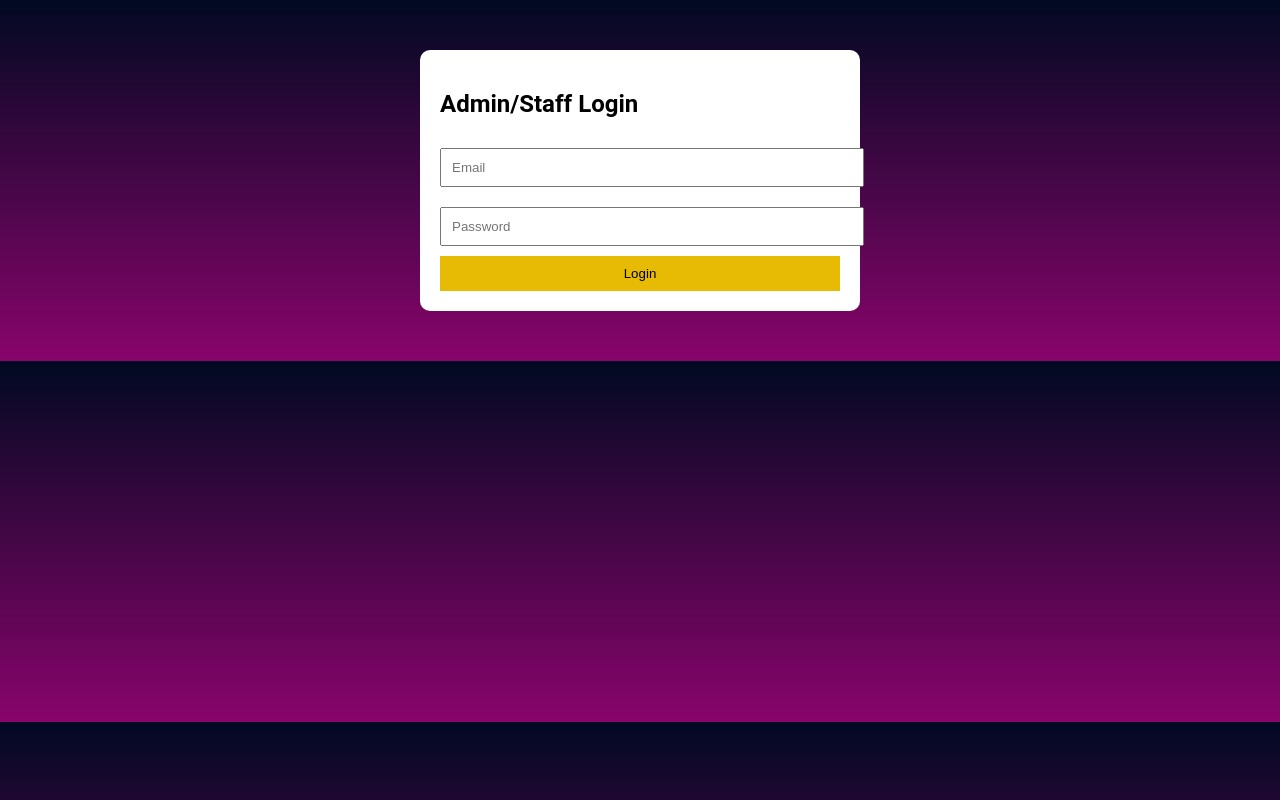
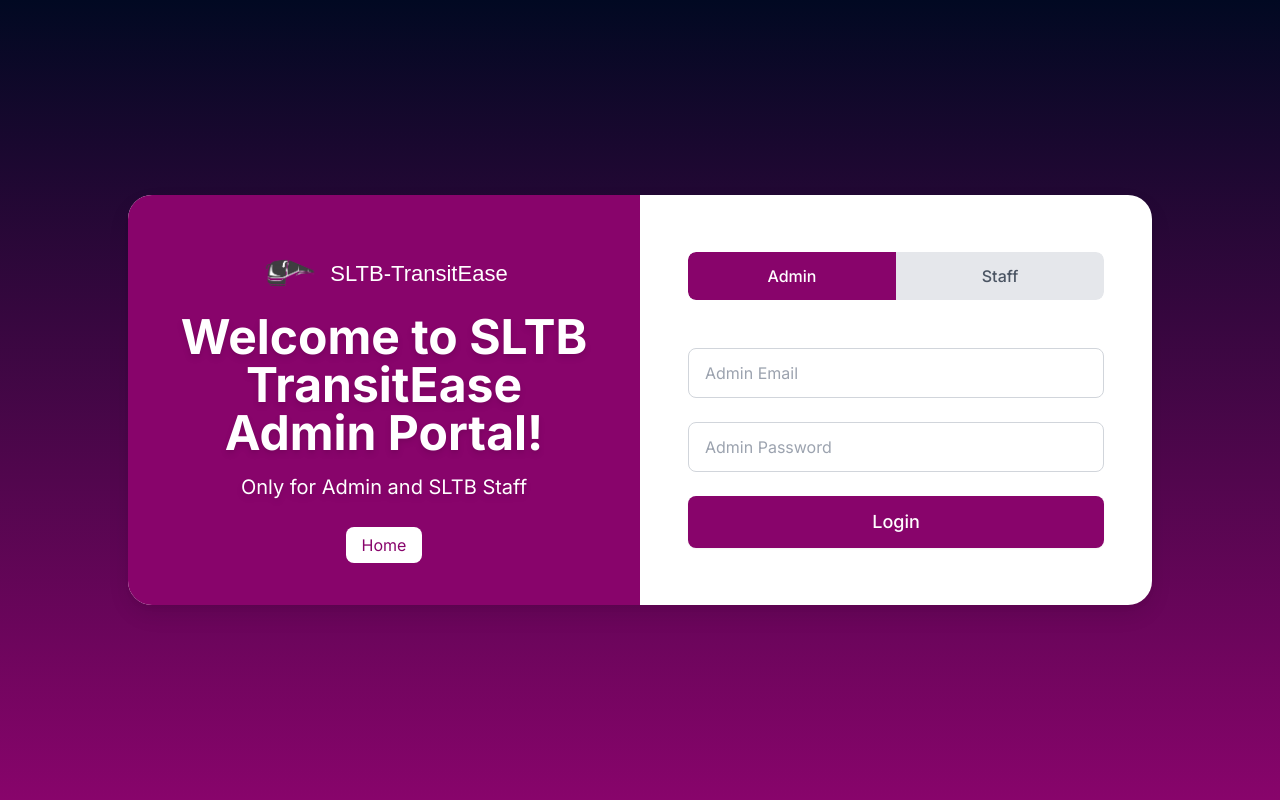
Before and after one commit to Piumalhk/SLTB-TransitEase, a PHP site: page /login.php in a window 1280 px wide. Run offline with PHP 8.4, Linux system fonts and the light colour scheme; some libraries are stand-ins or nearby versions.

Commit message:
Add styles to login form

```diff
--- a/src/admin/login.php
+++ b/src/admin/login.php
@@ -5,11 +5,12 @@ session_start();
 if ($_SERVER['REQUEST_METHOD'] === 'POST') {
     $email = $conn->real_escape_string($_POST['email']);
     $password = $conn->real_escape_string($_POST['password']);
+    $role = $conn->real_escape_string($_POST['role']); // Admin or Staff
 
-    $sql = "SELECT id, role, password_hash FROM users WHERE email = '$email'";
+    $sql = "SELECT id, role, password_hash FROM users WHERE email = '$email' AND role = '$role'";
     $result = $conn->query($sql);
     if ($result && $row = $result->fetch_assoc()) {
-        if (hash('sha256', $password) === $row['password_hash']) { // Assuming SHA-256 hashing
+        if (hash('sha256', $password) === $row['password_hash']) { // SHA-256 check
             $_SESSION['user_id'] = $row['id'];
             $_SESSION['role'] = $row['role'];
             header('Location: dashboard.php');
@@ -26,23 +27,133 @@ $conn->close();
 <html lang="en">
 <head>
     <meta charset="UTF-8">
-    <title>Admin Login</title>
-    <link rel="stylesheet" href="../../assets/css/main.css"> <!-- Adjust path -->
+    <title>Admin/Staff Login</title>
+    <script src="https://cdn.tailwindcss.com"></script>
+    <link rel="preconnect" href="https://fonts.googleapis.com">
+    <link rel="preconnect" href="https://fonts.gstatic.com" crossorigin>
+    <link href="https://fonts.googleapis.com/css2?family=Inter:wght@400;500;600;700&display=swap" rel="stylesheet">
+    <link rel="stylesheet" href="../assets/css/fonts.css">
     <style>
-        .login-container { max-width: 400px; margin: 50px auto; padding: 20px; background: #fff; border-radius: 10px; }
-        input { width: 100%; padding: 10px; margin: 10px 0; }
-        button { background: #e7ba04; color: black; padding: 10px; width: 100%; border: none; }
+        body {
+            font-family: 'Inter', sans-serif;
+            background: linear-gradient(to bottom, #010922, #88046B);;
+        }
+        .login-card-container {
+            box-shadow: 0 10px 25px -3px rgba(0, 0, 0, 0.1),
+                        0 4px 6px -2px rgba(0, 0, 0, 0.05);
+        }
+        .toggle-btn {
+            background-color: #e5e7eb;
+            color: #4b5563;
+        }
+        .toggle-btn.active {
+            background-color: #88046B;
+            color: white;
+            box-shadow: 0 4px 6px -1px rgba(0, 0, 0, 0.1),
+
+            0 2px 4px -1px rgba(0, 0, 0, 0.06);
+        }
+        .logo {
+    display: flex;
+    align-items: center;
+    margin-bottom: 10px;
+        }
+
+        .logo img {
+            height: 60px;
+            margin-right: 10px;
+        }
+
+        .logo-text {
+            font-family: 'Righteous', sans-serif;
+            color: white;
+            font-weight: 500;
+            font-size: 22px;
+        }
     </style>
 </head>
-<body>
-    <div class="login-container">
-        <h2>Admin/Staff Login</h2>
-        <?php if (isset($error)): ?><p style="color: red;"><?php echo $error; ?></p><?php endif; ?>
-        <form method="POST">
-            <input type="email" name="email" placeholder="Email" required>
-            <input type="password" name="password" placeholder="Password" required>
-            <button type="submit">Login</button>
-        </form>
+<body class="bg-gray flex items-center justify-center min-h-screen">
+
+    <div class="login-card-container flex flex-col md:flex-row w-full max-w-5xl bg-white rounded-3xl overflow-hidden m-4">
+
+        <!-- Left banner -->
+        <div class="relative flex-1 bg-[#88046B] text-white p-8 md:p-12 flex flex-col justify-center items-center text-center">
+            <div class="logo">
+        <img src="../assest/Bus-logo-temokate-on-transparent-background-PNG-removebg-preview.png" alt="Bus Logo">
+        <div class="logo-text">SLTB-Transit<span>Ease</span></div>
     </div>
+            <h1 class="text-4xl md:text-5xl font-extrabold mb-4 drop-shadow-md">
+                Welcome to SLTB TransitEase Admin Portal!
+            </h1>
+            <p class="text-lg md:text-xl max-w-xs mb-8 drop-shadow-md">Only for Admin and SLTB Staff</p>
+            <div>
+                <a href="../public/index.php" class="bg-white text-[#88046B] py-2 px-4 rounded-lg">Home</a>
+            </div>
+        </div>
+
+        <!-- Right side - Login form -->
+        <div class="flex-1 p-8 md:p-12 flex flex-col justify-center">
+
+            <!-- Error -->
+            <?php if (isset($error)): ?>
+                <p class="text-red-500 mb-4"><?php echo $error; ?></p>
+            <?php endif; ?>
+
+            <!-- Toggle buttons -->
+            <div class="flex rounded-lg overflow-hidden mb-6">
+                <button id="admin-btn" class="flex-1 py-3 px-4 text-center font-medium rounded-l-lg toggle-btn active" onclick="showForm('admin')">Admin</button>
+                <button id="staff-btn" class="flex-1 py-3 px-4 text-center font-medium rounded-r-lg toggle-btn" onclick="showForm('staff')">Staff</button>
+            </div>
+
+            <!-- Admin Form -->
+            <form id="admin-form" method="POST" class="space-y-6">
+                <input type="hidden" name="role" value="Admin">
+                <div>
+                    <input type="email" name="email" class="w-full pl-4 pr-4 py-3 border border-gray-300 rounded-lg focus:ring-2 focus:ring-[#88046B]" placeholder="Admin Email" required>
+                </div>
+                <div>
+                    <input type="password" name="password" class="w-full pl-4 pr-4 py-3 border border-gray-300 rounded-lg focus:ring-2 focus:ring-[#88046B]" placeholder="Admin Password" required>
+                </div>
+                <div>
+                    <button type="submit" class="w-full py-3 px-4 rounded-lg shadow-sm text-lg font-medium text-white bg-[#88046B] hover:bg-[#6a0353] transform transition duration-200 hover:scale-105">Login</button>
+                </div>
+            </form>
+
+            <!-- Staff Form -->
+            <form id="staff-form" method="POST" class="space-y-6 hidden">
+                <input type="hidden" name="role" value="Staff">
+                <div>
+                    <input type="email" name="email" class="w-full pl-4 pr-4 py-3 border border-gray-300 rounded-lg focus:ring-2 focus:ring-[#88046B]" placeholder="Staff Email" required>
+                </div>
+                <div>
+                    <input type="password" name="password" class="w-full pl-4 pr-4 py-3 border border-gray-300 rounded-lg focus:ring-2 focus:ring-[#88046B]" placeholder="Staff Password" required>
+                </div>
+                <div>
+                    <button type="submit" class="w-full py-3 px-4 rounded-lg shadow-sm text-lg font-medium text-white bg-[#88046B] hover:bg-[#6a0353] transform transition duration-200 hover:scale-105">Login</button>
+                </div>
+            </form>
+        </div>
+    </div>
+
+    <script>
+        function showForm(form) {
+            const adminForm = document.getElementById('admin-form');
+            const staffForm = document.getElementById('staff-form');
+            const adminBtn = document.getElementById('admin-btn');
+            const staffBtn = document.getElementById('staff-btn');
+
+            if (form === 'admin') {
+                adminForm.classList.remove('hidden');
+                staffForm.classList.add('hidden');
+                adminBtn.classList.add('active');
+                staffBtn.classList.remove('active');
+            } else {
+                adminForm.classList.add('hidden');
+                staffForm.classList.remove('hidden');
+                adminBtn.classList.remove('active');
+                staffBtn.classList.add('active');
+            }
+        }
+    </script>
 </body>
 </html>
```
